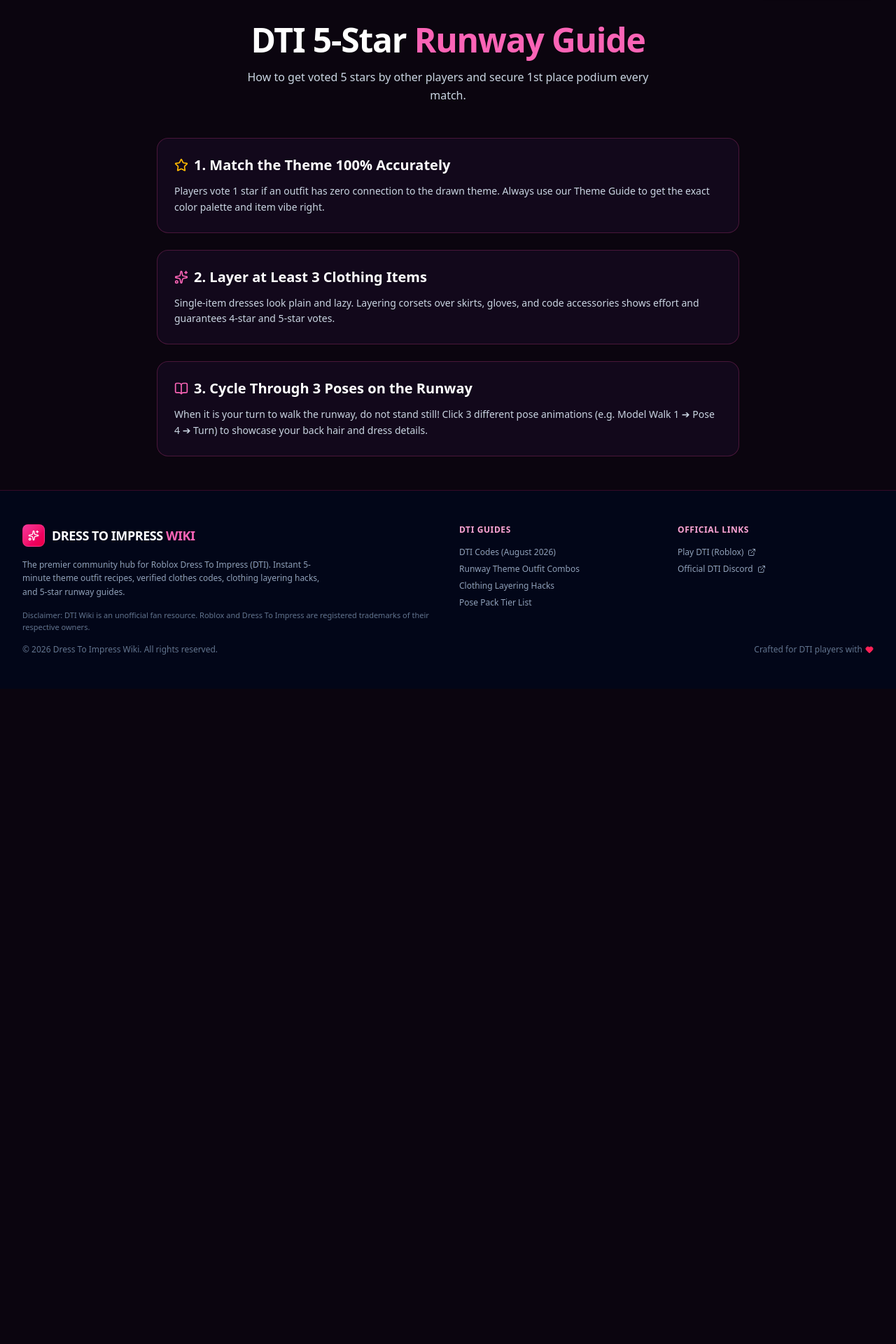
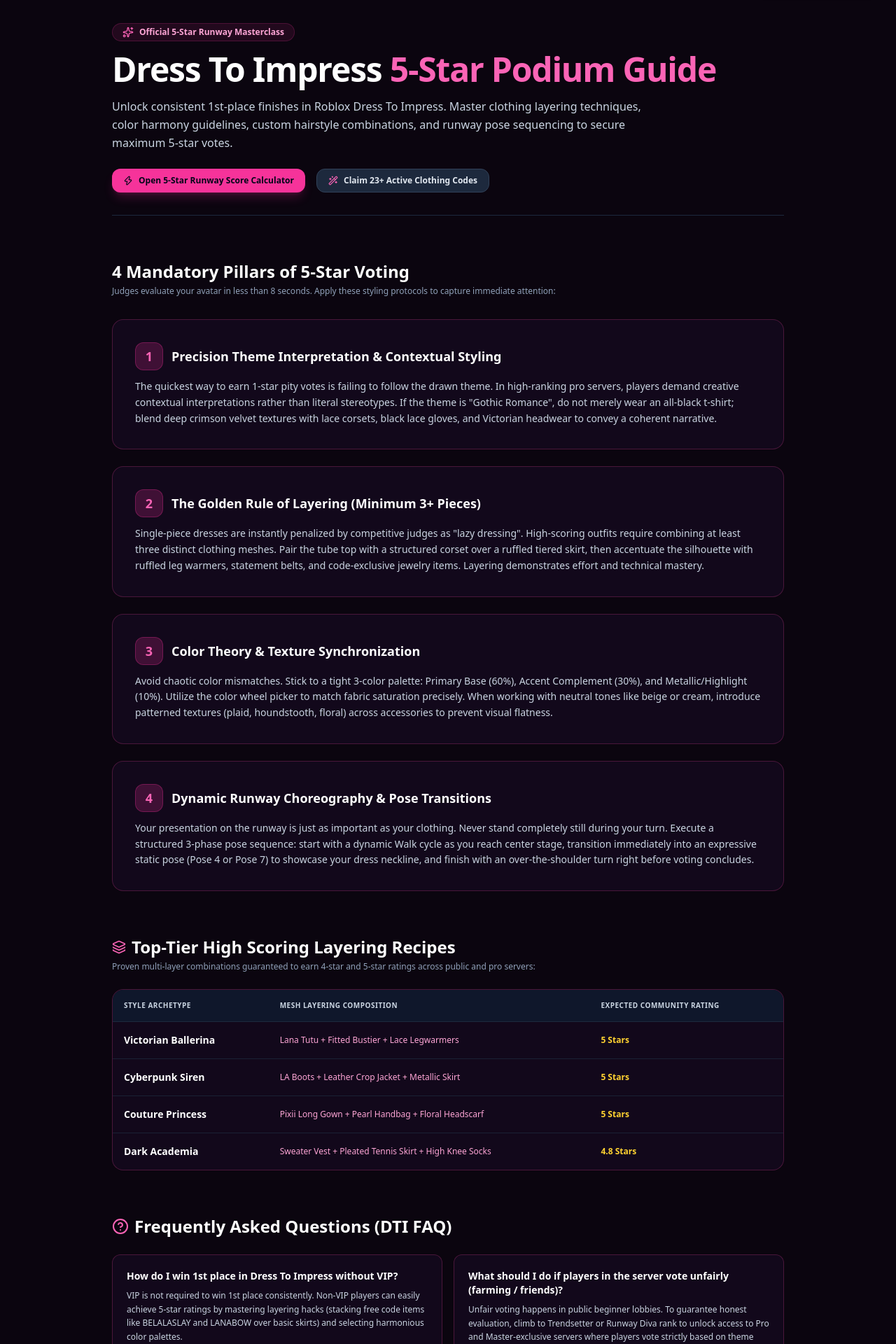
Before and after one commit to lianlele168/dti-wiki, a Next.js app: page /beginner-guide in a window 1280 px wide. Shown: the part 80-2000 px from the top of the page at 70% size. Before the commit the page ends 1064 px from the top, so only its background shows below. Built offline with nearby package versions, Linux system fonts and the light colour scheme.

Commit message:
feat(guide): expand 5-star runway guide to 800+ words with FAQ schema

```diff
--- a/src/app/beginner-guide/page.tsx
+++ b/src/app/beginner-guide/page.tsx
@@ -1,55 +1,186 @@
 import type { Metadata } from 'next';
-import { BookOpen, Star, Sparkles, CheckCircle2 } from 'lucide-react';
+import Link from 'next/link';
+import { Star, Sparkles, Wand2, Trophy, HelpCircle, Palette, Layers, Zap } from 'lucide-react';
 
 export const metadata: Metadata = {
-  title: 'Dress To Impress 5-Star Runway Guide (August 2026) — Win #1 Podium',
-  description: 'Pro runway voting tips and theme matching strategies to place 1st on the podium in Roblox Dress To Impress (DTI).',
+  title: 'Dress To Impress 5-Star Runway Guide — Master Podium Wins & Layering Combos',
+  description: 'Pro runway masterclass for Roblox Dress To Impress (DTI). Learn how to layer corsets and skirts, select flawless color palettes, cycle runway poses, and secure 5-star podium wins.',
+  keywords: ['dress to impress guide', 'dti 5 star runway', 'dti layering hacks', 'how to win in dti', 'dti podium tips']
 };
 
 export default function BeginnerGuidePage() {
+  const runwayRules = [
+    {
+      step: '1',
+      title: 'Precision Theme Interpretation & Contextual Styling',
+      desc: 'The quickest way to earn 1-star pity votes is failing to follow the drawn theme. In high-ranking pro servers, players demand creative contextual interpretations rather than literal stereotypes. If the theme is "Gothic Romance", do not merely wear an all-black t-shirt; blend deep crimson velvet textures with lace corsets, black lace gloves, and Victorian headwear to convey a coherent narrative.'
+    },
+    {
+      step: '2',
+      title: 'The Golden Rule of Layering (Minimum 3+ Pieces)',
+      desc: 'Single-piece dresses are instantly penalized by competitive judges as "lazy dressing". High-scoring outfits require combining at least three distinct clothing meshes. Pair the tube top with a structured corset over a ruffled tiered skirt, then accentuate the silhouette with ruffled leg warmers, statement belts, and code-exclusive jewelry items. Layering demonstrates effort and technical mastery.'
+    },
+    {
+      step: '3',
+      title: 'Color Theory & Texture Synchronization',
+      desc: 'Avoid chaotic color mismatches. Stick to a tight 3-color palette: Primary Base (60%), Accent Complement (30%), and Metallic/Highlight (10%). Utilize the color wheel picker to match fabric saturation precisely. When working with neutral tones like beige or cream, introduce patterned textures (plaid, houndstooth, floral) across accessories to prevent visual flatness.'
+    },
+    {
+      step: '4',
+      title: 'Dynamic Runway Choreography & Pose Transitions',
+      desc: 'Your presentation on the runway is just as important as your clothing. Never stand completely still during your turn. Execute a structured 3-phase pose sequence: start with a dynamic Walk cycle as you reach center stage, transition immediately into an expressive static pose (Pose 4 or Pose 7) to showcase your dress neckline, and finish with an over-the-shoulder turn right before voting concludes.'
+    }
+  ];
+
+  const layeringCombos = [
+    { name: 'Victorian Ballerina', pieces: 'Lana Tutu + Fitted Bustier + Lace Legwarmers', rating: '5 Stars' },
+    { name: 'Cyberpunk Siren', pieces: 'LA Boots + Leather Crop Jacket + Metallic Skirt', rating: '5 Stars' },
+    { name: 'Couture Princess', pieces: 'Pixii Long Gown + Pearl Handbag + Floral Headscarf', rating: '5 Stars' },
+    { name: 'Dark Academia', pieces: 'Sweater Vest + Pleated Tennis Skirt + High Knee Socks', rating: '4.8 Stars' },
+  ];
+
+  const faqs = [
+    {
+      q: 'How do I win 1st place in Dress To Impress without VIP?',
+      a: 'VIP is not required to win 1st place consistently. Non-VIP players can easily achieve 5-star ratings by mastering layering hacks (stacking free code items like BELALASLAY and LANABOW over basic skirts) and selecting harmonious color palettes.'
+    },
+    {
+      q: 'What should I do if players in the server vote unfairly (farming / friends)?',
+      a: 'Unfair voting happens in public beginner lobbies. To guarantee honest evaluation, climb to Trendsetter or Runway Diva rank to unlock access to Pro and Master-exclusive servers where players vote strictly based on theme adherence.'
+    },
+    {
+      q: 'How do you layer multiple hairstyles in DTI?',
+      a: 'Click on a primary base hairstyle (such as long flowing waves), then immediately click on a bangs or ponytail accessory. The game engine allows multiple hair meshes to overlap, creating unique custom volume and highlights.'
+    },
+    {
+      q: 'Which pose pack is the best investment in DTI?',
+      a: 'The Model Walk pack and Elegant Poses pack offer the cleanest transitions for runway judging. Their fluid motion showcases front accessories and flowing skirts without clipping through the avatar body.'
+    }
+  ];
+
+  const jsonLd = {
+    '@context': 'https://schema.org',
+    '@type': 'FAQPage',
+    mainEntity: faqs.map((f) => ({
+      '@type': 'Question',
+      name: f.q,
+      acceptedAnswer: {
+        '@type': 'Answer',
+        text: f.a
+      }
+    }))
+  };
+
   return (
-    <div className="max-w-4xl mx-auto px-4 sm:px-6 lg:px-8 py-12 space-y-12">
+    <div className="max-w-5xl mx-auto px-4 sm:px-6 lg:px-8 py-12 space-y-16">
+      <script
+        type="application/ld+json"
+        dangerouslySetInnerHTML={{ __html: JSON.stringify(jsonLd) }}
+      />
+
       {/* Header */}
-      <div className="text-center space-y-4">
-        <h1 className="text-4xl sm:text-5xl font-black text-white tracking-tight">
-          DTI 5-Star <span className="text-pink-400">Runway Guide</span>
+      <div className="space-y-4 border-b border-slate-800 pb-8 text-center sm:text-left">
+        <div className="inline-flex items-center gap-2 px-3.5 py-1 bg-pink-500/10 border border-pink-500/20 rounded-full text-pink-300 text-xs font-semibold">
+          <Sparkles className="w-4 h-4 text-pink-400" />
+          <span>Official 5-Star Runway Masterclass</span>
+        </div>
+        <h1 className="text-3xl sm:text-5xl font-black text-white tracking-tight">
+          Dress To Impress <span className="text-pink-400">5-Star Podium Guide</span>
         </h1>
-        <p className="text-slate-300 text-sm sm:text-base max-w-xl mx-auto leading-relaxed">
-          How to get voted 5 stars by other players and secure 1st place podium every match.
+        <p className="text-slate-300 text-sm sm:text-base max-w-3xl leading-relaxed">
+          Unlock consistent 1st-place finishes in Roblox Dress To Impress. Master clothing layering techniques, color harmony guidelines, custom hairstyle combinations, and runway pose sequencing to secure maximum 5-star votes.
         </p>
+        <div className="flex flex-wrap gap-4 pt-2">
+          <Link
+            href="/outfit-generator"
+            className="inline-flex items-center gap-2 px-4 py-2 bg-pink-500 text-slate-950 font-bold rounded-xl text-xs hover:bg-pink-400 transition-colors shadow-lg shadow-pink-500/20"
+          >
+            <Zap className="w-3.5 h-3.5" />
+            <span>Open 5-Star Runway Score Calculator</span>
+          </Link>
+          <Link
+            href="/codes"
+            className="inline-flex items-center gap-2 px-4 py-2 bg-slate-800 border border-slate-700 text-slate-200 font-bold rounded-xl text-xs hover:bg-slate-700 transition-colors"
+          >
+            <Wand2 className="w-3.5 h-3.5 text-pink-400" />
+            <span>Claim 23+ Active Clothing Codes</span>
+          </Link>
+        </div>
       </div>
 
-      <div className="space-y-6">
-        <section className="glass-panel p-6 rounded-2xl space-y-3 border border-pink-900/50">
-          <h2 className="text-xl font-bold text-white flex items-center gap-2">
-            <Star className="w-5 h-5 text-amber-400" />
-            <span>1. Match the Theme 100% Accurately</span>
+      {/* 4 Pillars of Runway Victory */}
+      <section className="space-y-8">
+        <div>
+          <h2 className="text-2xl font-extrabold text-white">4 Mandatory Pillars of 5-Star Voting</h2>
+          <p className="text-xs text-slate-400 mt-1">
+            Judges evaluate your avatar in less than 8 seconds. Apply these styling protocols to capture immediate attention:
+          </p>
+        </div>
+
+        <div className="space-y-6">
+          {runwayRules.map((r) => (
+            <div key={r.step} className="glass-panel p-6 sm:p-8 rounded-2xl border border-slate-800 space-y-3">
+              <div className="flex items-center gap-3">
+                <div className="w-10 h-10 rounded-xl bg-pink-500/20 border border-pink-500/30 flex items-center justify-center text-pink-400 font-extrabold text-lg shrink-0">
+                  {r.step}
+                </div>
+                <h3 className="text-lg font-bold text-white">{r.title}</h3>
+              </div>
+              <p className="text-xs sm:text-sm text-slate-300 leading-relaxed">{r.desc}</p>
+            </div>
+          ))}
+        </div>
+      </section>
+
+      {/* Layering Recipe Showcase */}
+      <section className="space-y-6">
+        <div>
+          <h2 className="text-2xl font-extrabold text-white flex items-center gap-2">
+            <Layers className="w-5 h-5 text-pink-400" />
+            <span>Top-Tier High Scoring Layering Recipes</span>
           </h2>
-          <p className="text-xs sm:text-sm text-slate-300 leading-relaxed">
-            Players vote 1 star if an outfit has zero connection to the drawn theme. Always use our Theme Guide to get the exact color palette and item vibe right.
+          <p className="text-xs text-slate-400 mt-1">
+            Proven multi-layer combinations guaranteed to earn 4-star and 5-star ratings across public and pro servers:
           </p>
-        </section>
+        </div>
 
-        <section className="glass-panel p-6 rounded-2xl space-y-3 border border-pink-900/50">
-          <h2 className="text-xl font-bold text-white flex items-center gap-2">
-            <Sparkles className="w-5 h-5 text-pink-400" />
-            <span>2. Layer at Least 3 Clothing Items</span>
-          </h2>
-          <p className="text-xs sm:text-sm text-slate-300 leading-relaxed">
-            Single-item dresses look plain and lazy. Layering corsets over skirts, gloves, and code accessories shows effort and guarantees 4-star and 5-star votes.
-          </p>
-        </section>
+        <div className="glass-panel rounded-2xl overflow-x-auto border border-slate-800">
+          <table className="w-full text-left text-xs">
+            <thead className="bg-slate-900 uppercase text-[10px] font-bold text-slate-300 tracking-wider border-b border-slate-800">
+              <tr>
+                <th className="p-4">Style Archetype</th>
+                <th className="p-4">Mesh Layering Composition</th>
+                <th className="p-4">Expected Community Rating</th>
+              </tr>
+            </thead>
+            <tbody className="divide-y divide-slate-800/80 text-slate-300">
+              {layeringCombos.map((combo) => (
+                <tr key={combo.name} className="hover:bg-slate-900/50 transition-colors">
+                  <td className="p-4 font-bold text-white text-sm">{combo.name}</td>
+                  <td className="p-4 text-pink-300">{combo.pieces}</td>
+                  <td className="p-4 font-bold text-amber-300">{combo.rating}</td>
+                </tr>
+              ))}
+            </tbody>
+          </table>
+        </div>
+      </section>
 
-        <section className="glass-panel p-6 rounded-2xl space-y-3 border border-pink-900/50">
-          <h2 className="text-xl font-bold text-white flex items-center gap-2">
-            <BookOpen className="w-5 h-5 text-pink-400" />
-            <span>3. Cycle Through 3 Poses on the Runway</span>
-          </h2>
-          <p className="text-xs sm:text-sm text-slate-300 leading-relaxed">
-            When it is your turn to walk the runway, do not stand still! Click 3 different pose animations (e.g. Model Walk 1 ➔ Pose 4 ➔ Turn) to showcase your back hair and dress details.
-          </p>
-        </section>
-      </div>
+      {/* FAQ Section with Schema */}
+      <section className="space-y-6">
+        <h2 className="text-2xl font-extrabold text-white flex items-center gap-2">
+          <HelpCircle className="w-6 h-6 text-pink-400" />
+          <span>Frequently Asked Questions (DTI FAQ)</span>
+        </h2>
+        <div className="grid grid-cols-1 md:grid-cols-2 gap-4">
+          {faqs.map((f, i) => (
+            <div key={i} className="glass-panel p-5 rounded-xl border border-slate-800 space-y-2">
+              <h3 className="text-sm font-bold text-white">{f.q}</h3>
+              <p className="text-xs text-slate-300 leading-relaxed">{f.a}</p>
+            </div>
+          ))}
+        </div>
+      </section>
     </div>
   );
 }
```
